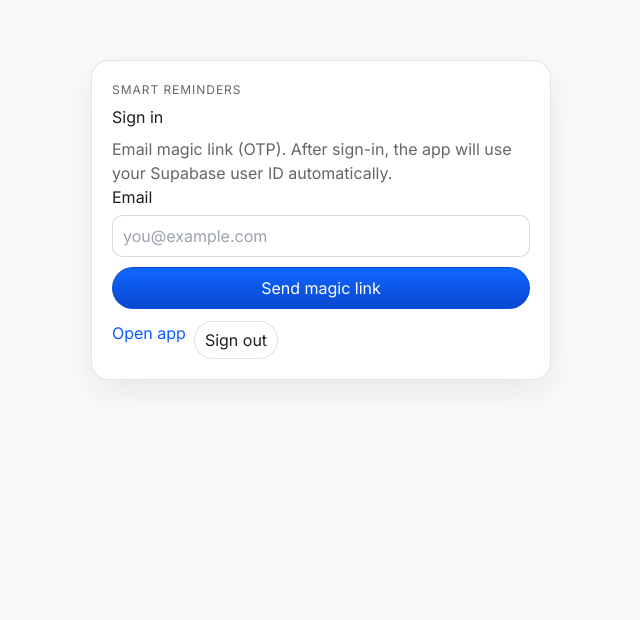
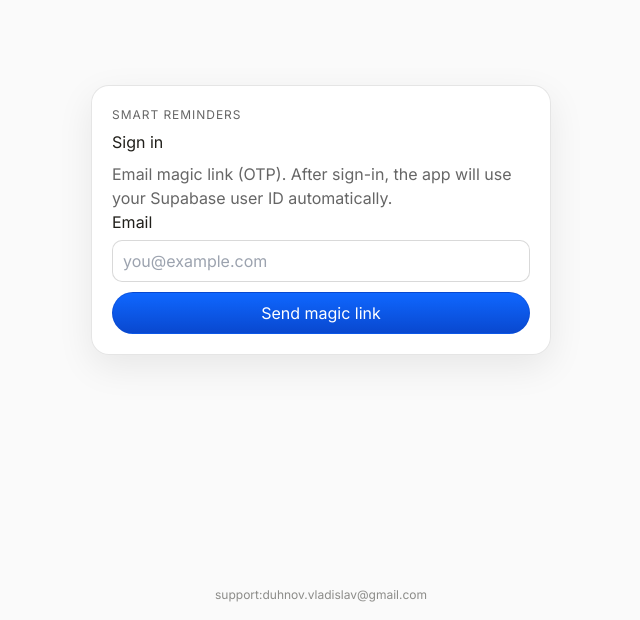
Before and after one commit to gectorzeroni/reminderapp, a Next.js app: page /auth/sign-in in a window 1280 px wide. Shown: the part 180-800 px from the top of the page, without its empty margins (319-959 px from the left). Built offline with nearby package versions, Linux system fonts and the light colour scheme; no server answers; a web font is replaced by a local one.

Commit message:
Simplify sign-in screen and add support contact

```diff
--- a/app/auth/sign-in/page.tsx
+++ b/app/auth/sign-in/page.tsx
@@ -25,6 +25,19 @@ export default function SignInPage() {
           <SignInClient />
         </Suspense>
       </section>
+      <p
+        style={{
+          position: "fixed",
+          left: "50%",
+          bottom: 16,
+          transform: "translateX(-50%)",
+          margin: 0,
+          fontSize: 12,
+          color: "rgba(32,31,26,0.5)"
+        }}
+      >
+        support:duhnov.vladislav@gmail.com
+      </p>
     </main>
   );
 }
--- a/components/sign-in-client.tsx
+++ b/components/sign-in-client.tsx
@@ -1,7 +1,6 @@
 "use client";
 
-import Link from "next/link";
-import { useRouter, useSearchParams } from "next/navigation";
+import { useSearchParams } from "next/navigation";
 import { FormEvent, useState } from "react";
 import { getSupabaseBrowserClient } from "@/lib/supabase/client";
 
@@ -10,7 +9,6 @@ export function SignInClient() {
   const [status, setStatus] = useState<string | null>(null);
   const [error, setError] = useState<string | null>(null);
   const [submitting, setSubmitting] = useState(false);
-  const router = useRouter();
   const params = useSearchParams();
 
   async function handleSubmit(event: FormEvent<HTMLFormElement>) {
@@ -41,22 +39,6 @@ export function SignInClient() {
     } finally {
       setSubmitting(false);
     }
-  }
-
-  async function handleSignOut() {
-    setError(null);
-    const supabase = getSupabaseBrowserClient();
-    if (!supabase) {
-      setError("Supabase is not configured.");
-      return;
-    }
-    const { error: signOutError } = await supabase.auth.signOut();
-    if (signOutError) {
-      setError(signOutError.message);
-      return;
-    }
-    setStatus("Signed out.");
-    router.refresh();
   }
 
   return (
@@ -99,25 +81,6 @@ export function SignInClient() {
         </button>
       </form>
 
-      <div style={{ display: "flex", gap: 8, flexWrap: "wrap" }}>
-        <Link href="/" style={{ color: "#0b5cff" }}>
-          Open app
-        </Link>
-        <button
-          type="button"
-          onClick={handleSignOut}
-          style={{
-            border: "1px solid rgba(0,0,0,0.12)",
-            borderRadius: 999,
-            background: "#fff",
-            padding: "6px 10px",
-            cursor: "pointer"
-          }}
-        >
-          Sign out
-        </button>
-      </div>
-
       {status ? <p style={{ color: "#11773a", margin: 0 }}>{status}</p> : null}
       {error ? <p style={{ color: "#b73333", margin: 0 }}>{error}</p> : null}
     </div>
```
